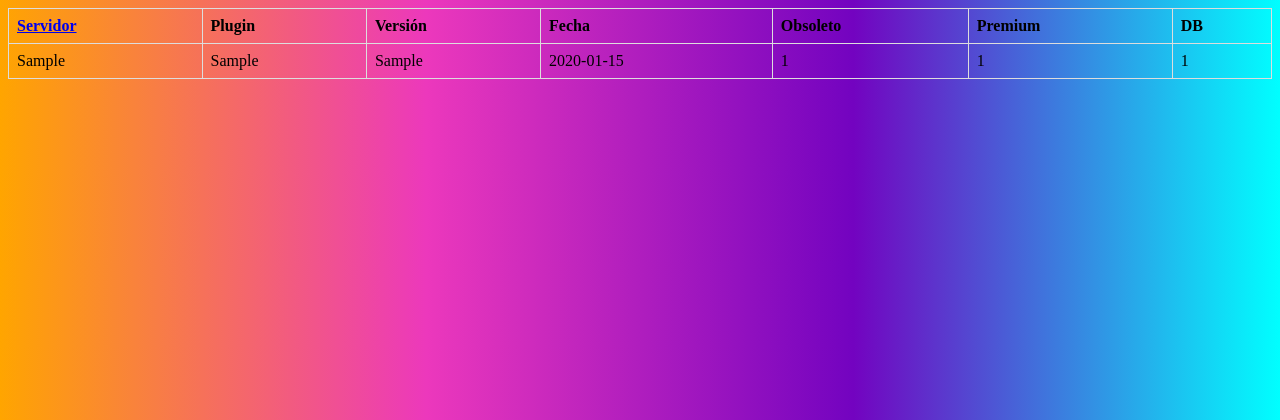
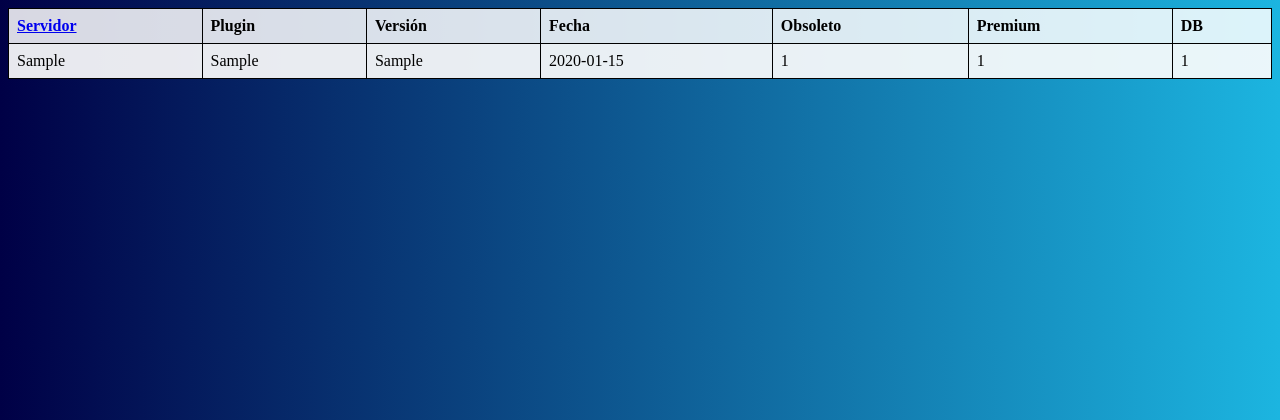
Before and after one commit to Felg-Ts/taskuplog, a Flask app: page /query in a window 1280 px wide. Shown: the top 420 px of the page. Run offline with Flask 2, Linux system fonts and the light colour scheme; tables that the repository leaves empty hold one stand-in row (values such as "Sample post").

Commit message:
cambio color de fondo y tablas

```diff
--- a/static/css/style-query.css
+++ b/static/css/style-query.css
@@ -1,6 +1,5 @@
 body {
-    background: linear-gradient(to right, orange, #ec38bc, #7303c0, cyan);
-
+  background: linear-gradient(to right, #000046, #1cb5e0);
 }
 
 table {
@@ -9,13 +8,15 @@ table {
 }
 
 th, td {
-  border: 1px solid #dddddd;
+  background-color: #ffffffd8;
+  border: 1px solid #000000;
   text-align: left;
   padding: 8px;
 }
 
 tr:nth-child(even) {
-  border: 1px solid #dddddd;
+  background-color: #dddddd7b;
+  border: 1px solid #000000;
   text-align: left;
   padding: 8px;
 }
```
